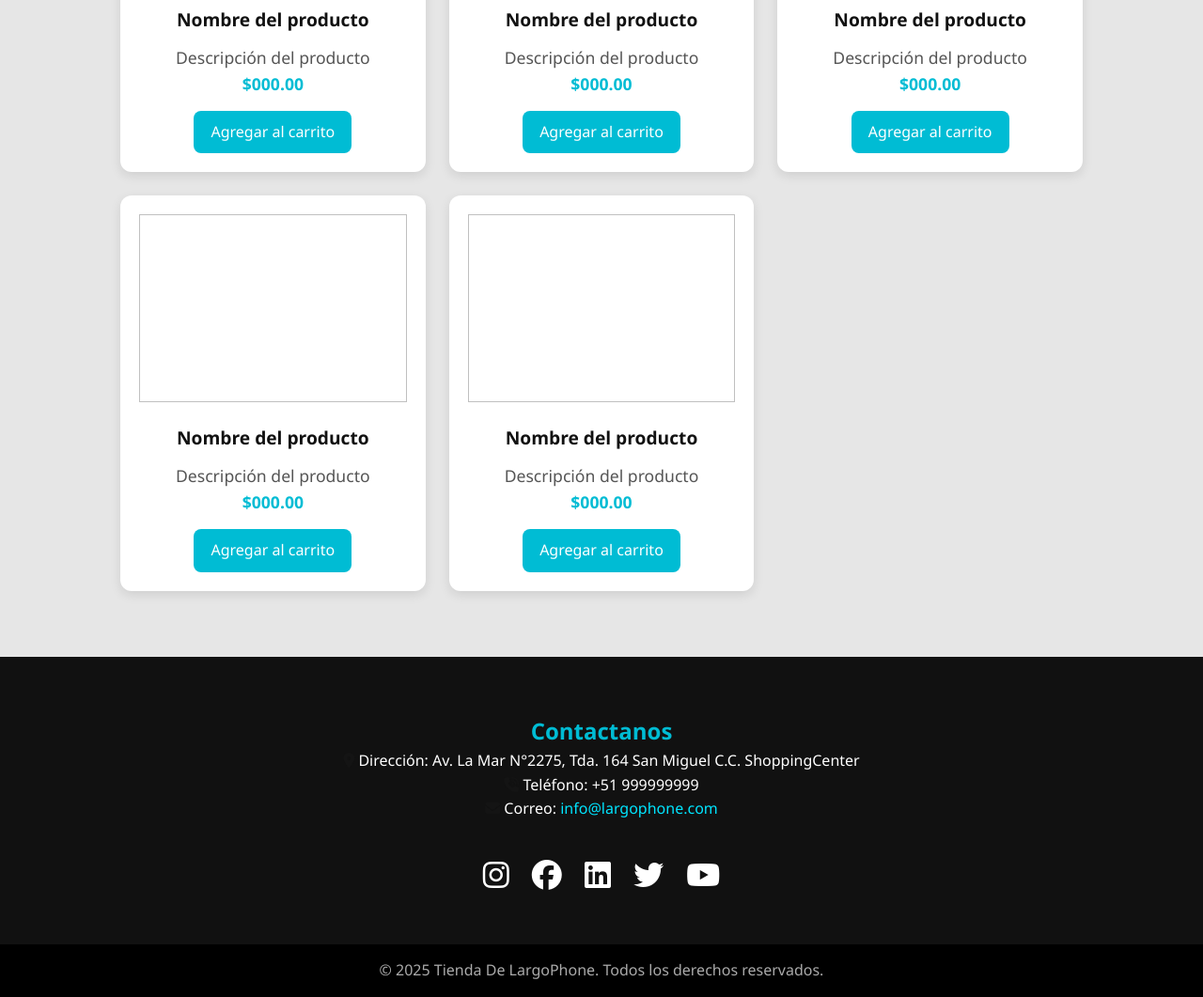
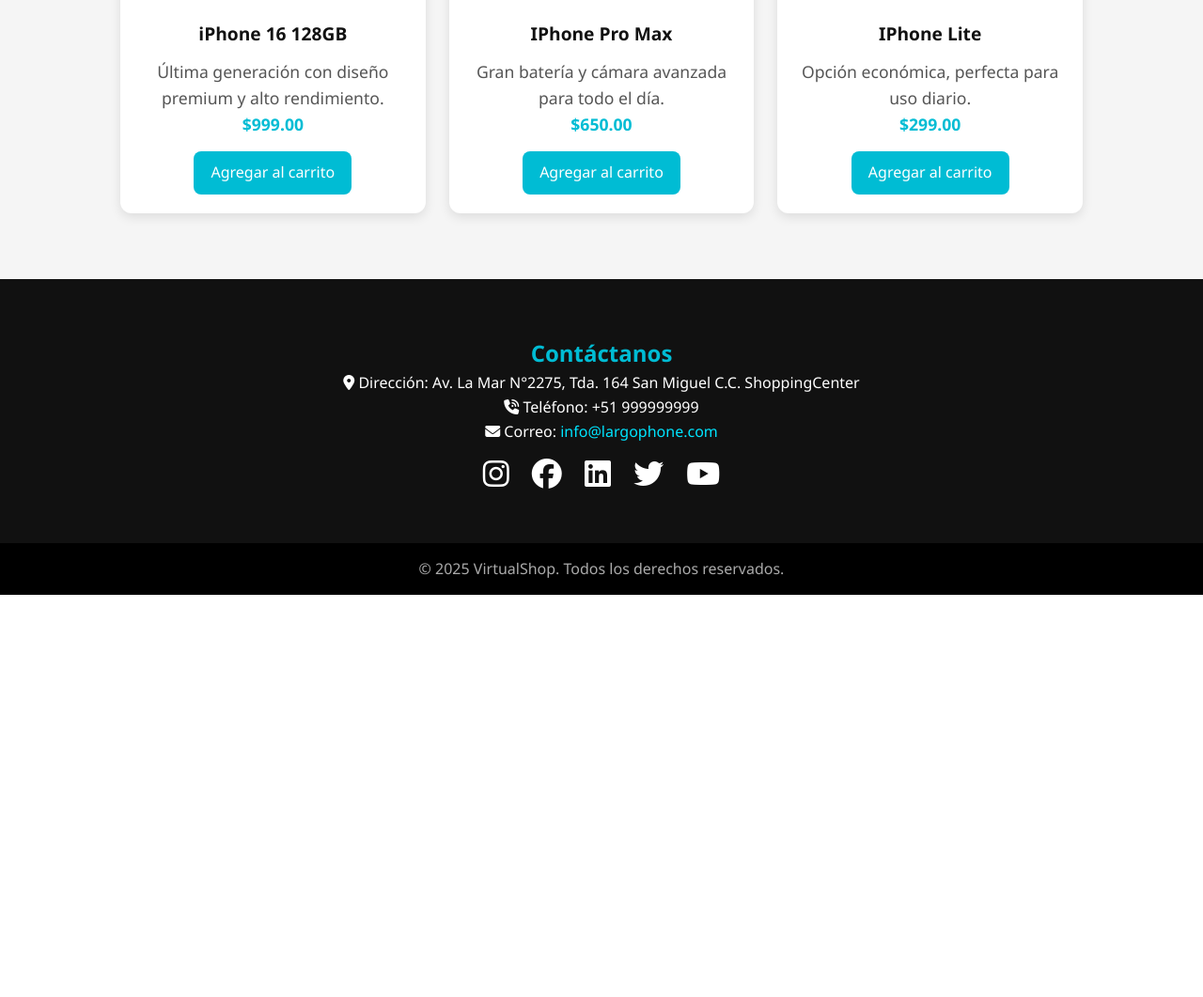
Before and after one commit to EnzoAyala/Herramientas_Desarrollo, a Flask app: page / in a window 1280 px wide. Shown: the part 1431-2492 px from the top of the page at 94% size. After the commit the page ends 2064 px from the top, so only its background shows below. Run offline with Flask 3, Linux system fonts and the light colour scheme.

Commit message:
modificacion de index y pequenos detalles

```diff
--- a/static/css/dashboard.css
+++ b/static/css/dashboard.css
@@ -97,7 +97,7 @@
     gap: 8px;
 }
 
-.btn-delete {
+.btnAdd-delete {
     background: #e74c3c;
     border: none;
     color: #fff;
@@ -107,7 +107,7 @@
     transition: background 0.3s;
 }
 
-.btn-delete:hover {
+.btnAdd-delete:hover {
     background: #c0392b;
 }
 
--- a/templates/catalogo.html
+++ b/templates/catalogo.html
@@ -22,7 +22,7 @@
       <div class="logo">TiendaVirtual</div>
       <i class="fas fa-bars menu-toggle"></i>
       <nav>
-        <a href="#">Inicio</a>
+        <a href="{{ url_for('index') }}">Inicio</a>
         <a href="#nosotros">Sobre Nosotros</a>
         <a href="#catalogo">Catálogo</a>
         <a href="#contacto">Contacto</a>
--- a/templates/index.html
+++ b/templates/index.html
@@ -1,124 +1,184 @@
 <!DOCTYPE html>
 <html lang="es">
+  <head>
+    <meta charset="UTF-8" />
+    <meta name="viewport" content="width=device-width, initial-scale=1.0" />
+    <title>Tienda Virtual</title>
+    <link
+      rel="stylesheet"
+      href="{{ url_for('static', filename='css/index.css') }}"
+    />
+    <link
+      rel="stylesheet"
+      href="https://cdnjs.cloudflare.com/ajax/libs/font-awesome/6.5.0/css/all.min.css"
+      crossorigin="anonymous"
+      referrerpolicy="no-referrer"
+    />
+    <style>
+      .menu-toggle {
+        display: none;
+        font-size: 1.8rem;
+        color: #fff;
+        cursor: pointer;
+      }
+       /* Responsive */
+        @media (max-width: 768px) {
+            nav {
+                display: none;
+                flex-direction: column;
+                background: #111;
+                position: absolute;
+                top: 65px;
+                left: 0;
+                width: 100%;
+                padding: 15px 0;
+            }
 
-<head>
-    <meta charset="UTF-8">
-    <meta name="viewport" content="width=device-width, initial-scale=1.0">
-    <title>Tienda De LargoPhone</title>
-    <link rel="stylesheet" href="{{ url_for('static', filename='css/index.css') }}">
+            nav.active {
+                display: flex;
+            }
 
-    <link rel="stylesheet" href="https://cdnjs.cloudflare.com/ajax/libs/font-awesome/6.5.0/css/all.min.css" integrity="sha512-..." crossorigin="anonymous" referrerpolicy="no-referrer" />
+            .menu-toggle {
+                display: block;
+            }
 
+            .hero h1 {
+                font-size: 2rem;
+            }
+        }
+    </style>
   </head>
 
   <body>
+    <!-- Header -->
     <header>
+      <div class="logo">TiendaVirtual</div>
+      <i class="fas fa-bars menu-toggle"></i>
       <nav>
-            <a href=""> Inicio </a>
-            <a href="#nosotros"> Sobre Nosotros </a>
-            <a href="{{ url_for('catalogo') }}"> Catalogo </a>
-            <a href="#contacto"> Contacto </a>
+        <a href="#">Inicio</a>
+        <a href="#nosotros">Sobre Nosotros</a>
+        <a href="{{ url_for('catalogo') }}">Catálogo</a>
+        <a href="#contacto">Contacto</a>
       </nav>
       <div class="auth-buttons">
-            {% if current_user.is_authenticated %}
-                {% if current_user.rol.name == 'administrador' %}
-                    <a href="{{ url_for('dashboard') }}"> Dashboard </a>
+        {% if current_user.is_authenticated %} {% if current_user.rol.name ==
+        'administrador' %}
+        <a href="{{ url_for('dashboard') }}">Dashboard</a>
         {% endif %}
-                <a href="{{ url_for('logout') }}"> Cerrar Sesión </a>
+        <a href="{{ url_for('logout') }}">Cerrar Sesión</a>
         {% else %}
-                <a href="{{ url_for('login') }}"> Iniciar Sesión </a>
-                <a href="{{ url_for('register') }}"> Registrarse </a>
+        <a href="{{ url_for('login') }}">Iniciar Sesión</a>
+        <a href="{{ url_for('register') }}">Registrarse</a>
         {% endif %}
       </div>
+    </header>
 
-    </header>
     <!-- Hero -->
-    <section class="hero">
-        <h1>Bienvenido a la tienda de largophone<br>
-            Precios a alcance de tu bolsillo</h1>
+    <section
+      class="hero d-flex align-items-center justify-content-center text-center text-white"
+    >
+      <div class="content">
+        <h1>
+          Bienvenido a <span style="color: #00bcd4">VirtualShop</span><br />
+          Tecnología al alcance de tu bolsillo
+        </h1>
+        <p class="lead">
+          Encuentra los mejores smartphones con precios accesibles
+        </p>
+        <a href="{{ url_for('catalogo') }}" class="btn btn-lg"
+          >Explorar Catálogo</a
+        >
+      </div>
     </section>
 
     <!-- Sobre Nosotros -->
-    <section class="section">
+    <section class="section" id="nosotros">
       <h2>Sobre Nosotros</h2>
-        <p>En Tienda De LargoPhone, nos dedicamos a ofrecerte los mejores
-            teléfonos móviles a precios accesibles. Nuestra misión es
-            brindarte calidad y tecnología al alcance de tu mano.</p>
+      <p>
+        En <strong>VirtualShop</strong> ofrecemos los mejores teléfonos móviles a
+        precios accesibles. Nuestra misión es brindarte calidad y tecnología al
+        alcance de tu mano.
+      </p>
     </section>
 
-    <!-- Catalogo -->
-    <section class="section" id="catalogo" style="background-color: #e6e6e6 ;">
-        <h2>Catalogo</h2>
+    <!-- Catálogo -->
+    <section class="section" id="catalogo" style="background-color: #f5f5f5">
+      <h2>Catálogo</h2>
       <div class="catalogo">
-            <!-- Productos 01 -->
         <div class="producto">
-                <img scr="" alt="">
-                <h3>Nombre del producto</h3>
-                <p>Descripción del producto</p>
-                <p class="precio">$000.00</p>
+          <img
+            src="https://www.iprostore.com.pe/web/image/product.product/1800/image_1024/%5BMYED3BE-A%5D%20IPHONE%2016%20128GB%20-%20TEAL?unique=4f735de"
+            alt="iPhone 16"
+          />
+          <h3>iPhone 16 128GB</h3>
+          <p>Última generación con diseño premium y alto rendimiento.</p>
+          <p class="precio">$999.00</p>
           <a href="#" class="btn">Agregar al carrito</a>
         </div>
-            <!-- Productos 02 -->
         <div class="producto">
-                <img scr="" alt="">
-                <h3>Nombre del producto</h3>
-                <p>Descripción del producto</p>
-                <p class="precio">$000.00</p>
+          <img
+             src="https://www.iprostore.com.pe/web/image/product.product/1800/image_1024/%5BMYED3BE-A%5D%20IPHONE%2016%20128GB%20-%20TEAL?unique=4f735de"
+            alt="iPhone Pro Max"
+          />
+          <h3>IPhone Pro Max</h3>
+          <p>Gran batería y cámara avanzada para todo el día.</p>
+          <p class="precio">$650.00</p>
           <a href="#" class="btn">Agregar al carrito</a>
         </div>
-            <!-- Productos 03 -->
         <div class="producto">
-                <img scr="" alt="">
-                <h3>Nombre del producto</h3>
-                <p>Descripción del producto</p>
-                <p class="precio">$000.00</p>
+          <img
+             src="https://www.iprostore.com.pe/web/image/product.product/1800/image_1024/%5BMYED3BE-A%5D%20IPHONE%2016%20128GB%20-%20TEAL?unique=4f735de"
+            alt="iPhone Lite"
+          />
+          <h3>IPhone Lite</h3>
+          <p>Opción económica, perfecta para uso diario.</p>
+          <p class="precio">$299.00</p>
           <a href="#" class="btn">Agregar al carrito</a>
         </div>
-            <!-- Productos 04 -->
-            <div class="producto">
-                <img scr="" alt="">
-                <h3>Nombre del producto</h3>
-                <p>Descripción del producto</p>
-                <p class="precio">$000.00</p>
-                <a href="#" class="btn">Agregar al carrito</a>
-            </div>
-            <!-- Productos 05 -->
-            <div class="producto">
-                <img scr="" alt="">
-                <h3>Nombre del producto</h3>
-                <p>Descripción del producto</p>
-                <p class="precio">$000.00</p>
-                <a href="#" class="btn">Agregar al carrito</a>
       </div>
     </section>
 
-
     <!-- Contacto -->
     <section class="contacto" id="contacto">
-        <h2>Contactanos</h2>
-        <p> <i class="fa-solid fa-location-dot" style="color: #141414;"></i> Dirección: Av. La Mar N°2275, Tda. 164 San Miguel C.C. ShoppingCenter     <br>
-            <i class="fa-solid fa-phone-volume" style="color: #141414;"></i> Teléfono: +51 999999999  <br>
-            <i class="fa-solid fa-envelope" style="color: #141414;"></i> Correo: <a href="mailto:info@largophone.com">info@largophone.com</a></p>
+      <h2>Contáctanos</h2>
+      <p>
+        <i class="fa-solid fa-location-dot"></i> Dirección: Av. La Mar N°2275,
+        Tda. 164 San Miguel C.C. ShoppingCenter <br />
+        <i class="fa-solid fa-phone-volume"></i> Teléfono: +51 999999999 <br />
+        <i class="fa-solid fa-envelope"></i> Correo:
+        <a href="mailto:info@largophone.com">info@largophone.com</a>
+      </p>
 
-            <br>
-        <!-- Redes Sociales -->
       <div class="social-icons">
-                <a href="" target="_blank"><i class="fa-brands fa-instagram fa-2xl" style="color: #ffffff"></i></a>
-                <a href="" target="_blank"><i class="fa-brands fa-facebook fa-2xl" style="color: #ffffff"></i></a>
-                <a href="" target="_blank"><i class="fa-brands fa-linkedin fa-2xl" style="color: #ffffff"></i></a>
-                <a href="" target="_blank"><i class="fa-brands fa-twitter fa-2xl" style="color: #ffffff"></i></a>
-                <a href="" target="_blank"><i class="fa-brands fa-youtube fa-2xl" style="color: #ffffff"></i></a>
-
+        <a href="#"
+          ><i class="fa-brands fa-instagram fa-2xl" style="color: #fff"></i
+        ></a>
+        <a href="#"
+          ><i class="fa-brands fa-facebook fa-2xl" style="color: #fff"></i
+        ></a>
+        <a href="#"
+          ><i class="fa-brands fa-linkedin fa-2xl" style="color: #fff"></i
+        ></a>
+        <a href="#"
+          ><i class="fa-brands fa-twitter fa-2xl" style="color: #fff"></i
+        ></a>
+        <a href="#"
+          ><i class="fa-brands fa-youtube fa-2xl" style="color: #fff"></i
+        ></a>
       </div>
-
     </section>
-
 
     <!-- Footer -->
     <footer>
-        <p>© 2025 Tienda De LargoPhone. Todos los derechos reservados.</p>
+      <p>© 2025 VirtualShop. Todos los derechos reservados.</p>
+    </footer>
 
-    </footer>
+    <script>
+      const toggle = document.querySelector(".menu-toggle");
+      const nav = document.querySelector("nav");
+      toggle.addEventListener("click", () => {
+        nav.classList.toggle("active");
+      });
+    </script>
   </body>
-
 </html>
```
Lines whose indentation alone changed are shown as unchanged.
